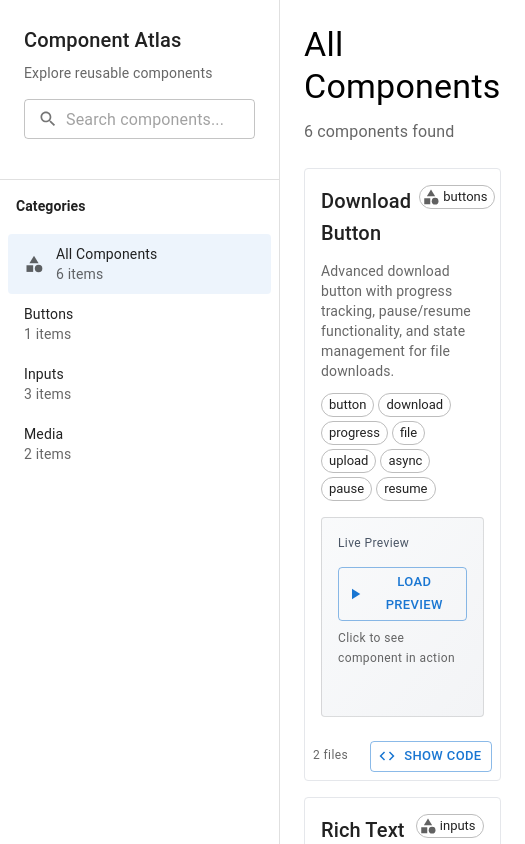
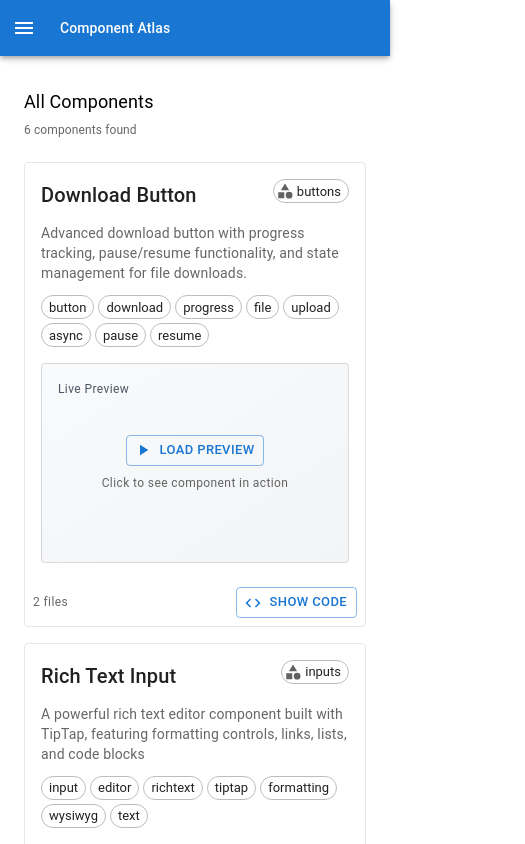
Before and after one commit to NewStreetDev/component-atlas, a Next.js app: page /catalog in a window 390 px wide. Shown: the top 844 px of the page, 525 px wide, since content can reach past the window. Built offline with nearby package versions, Linux system fonts and the light colour scheme; what @bprogress/next, @mui/material-nextjs would draw is missing.

Commit message:
feat: enhance ComponentCatalog with SidebarDrawer and CatalogSkeleton for improved loading experience and mobile responsiveness

```diff
--- a/src/app/catalog/page.tsx
+++ b/src/app/catalog/page.tsx
@@ -1,32 +1,28 @@
 "use client";
 
-import React from "react";
+import React, { useState } from "react";
 import {
   Container,
   Typography,
   Box,
-  CircularProgress,
   Alert,
-  Drawer,
-  List,
-  ListItem,
-  ListItemButton,
-  ListItemText,
-  TextField,
-  InputAdornment,
+  useTheme,
+  useMediaQuery,
 } from "@mui/material";
-import {
-  Search as SearchIcon,
-  Category as CategoryIcon,
-} from "@mui/icons-material";
 import ComponentCard from "@/shared/components/ComponentCard";
 import CodeViewer from "@/shared/components/CodeViewer";
 import EmptyState from "@/shared/components/catalog/EmptyState";
+import SidebarDrawer from "@/shared/components/catalog/SidebarDrawer";
+import CatalogSkeleton from "@/shared/components/catalog/CatalogSkeleton";
 import { useComponentsData } from "@/shared/hooks/useComponentsData";
 import { useComponentFilters } from "@/shared/hooks/useComponentFilters";
 import { useCodeViewer } from "@/shared/hooks/useCodeViewer";
 
 export default function ComponentCatalog() {
+  const theme = useTheme();
+  const isMobile = useMediaQuery(theme.breakpoints.down('md'));
+  const [mobileOpen, setMobileOpen] = useState(false);
+
   const { components, loading, error } = useComponentsData();
   const {
     searchTerm,
@@ -47,14 +43,12 @@ export default function ComponentCatalog() {
     handleCloseCodeViewer,
   } = useCodeViewer();
 
+  const handleDrawerToggle = () => {
+    setMobileOpen(!mobileOpen);
+  };
+
   if (loading) {
-    return (
-      <Container maxWidth="lg" className="py-8">
-        <Box className="flex items-center justify-center h-64">
-          <CircularProgress />
-        </Box>
-      </Container>
-    );
+    return <CatalogSkeleton />;
   }
 
   if (error) {
@@ -65,107 +59,48 @@ export default function ComponentCatalog() {
     );
   }
 
-  const drawerWidth = 280;
 
   return (
     <Box sx={{ display: "flex", minHeight: "100vh" }}>
-      {/* Sidebar */}
-      <Drawer
-        variant="permanent"
+      <SidebarDrawer
+        components={components}
+        searchTerm={searchTerm}
+        setSearchTerm={setSearchTerm}
+        selectedCategory={selectedCategory}
+        setSelectedCategory={setSelectedCategory}
+        availableCategories={availableCategories}
+        mobileOpen={mobileOpen}
+        handleDrawerToggle={handleDrawerToggle}
+      />
+
+      {/* Main Content */}
+      <Box
+        component="main"
         sx={{
-          width: drawerWidth,
-          flexShrink: 0,
-          "& .MuiDrawer-paper": {
-            width: drawerWidth,
-            boxSizing: "border-box",
-            position: "relative",
-          },
+          flexGrow: 1,
+          paddingBottom: 6,
+          marginTop: isMobile ? '64px' : 0, // Account for AppBar height on mobile
         }}
       >
-        <Box sx={{ p: 3, borderBottom: "1px solid", borderColor: "divider" }}>
-          <Typography variant="h6" component="h1" gutterBottom>
-            Component Atlas
-          </Typography>
-          <Typography variant="body2" color="text.secondary" sx={{ mb: 2 }}>
-            Explore reusable components
-          </Typography>
-
-          {/* Search */}
-          <TextField
-            fullWidth
-            size="small"
-            placeholder="Search components..."
-            value={searchTerm}
-            onChange={(e) => setSearchTerm(e.target.value)}
-            InputProps={{
-              startAdornment: (
-                <InputAdornment position="start">
-                  <SearchIcon fontSize="small" />
-                </InputAdornment>
-              ),
-            }}
-            sx={{ mb: 2 }}
-          />
-        </Box>
-
-        {/* Categories */}
-        <Box sx={{ overflow: "auto" }}>
-          <Typography variant="subtitle2" sx={{ p: 2, pb: 1, fontWeight: 600 }}>
-            Categories
-          </Typography>
-          <List dense>
-            <ListItem disablePadding>
-              <ListItemButton
-                selected={selectedCategory === "all"}
-                onClick={() => setSelectedCategory("all")}
-                sx={{ mx: 1, borderRadius: 1 }}
-              >
-                <CategoryIcon fontSize="small" sx={{ mr: 1.5, opacity: 0.7 }} />
-                <ListItemText
-                  primary="All Components"
-                  secondary={`${components.length} items`}
-                />
-              </ListItemButton>
-            </ListItem>
-            {availableCategories.map((category) => {
-              const categoryCount = components.filter(
-                (comp) =>
-                  comp.manifest.category.toLowerCase() ===
-                  category.toLowerCase()
-              ).length;
-              return (
-                <ListItem key={category} disablePadding>
-                  <ListItemButton
-                    selected={selectedCategory === category}
-                    onClick={() => setSelectedCategory(category)}
-                    sx={{ mx: 1, borderRadius: 1 }}
-                  >
-                    <ListItemText
-                      primary={
-                        category.charAt(0).toUpperCase() + category.slice(1)
-                      }
-                      secondary={`${categoryCount} items`}
-                    />
-                  </ListItemButton>
-                </ListItem>
-              );
-            })}
-          </List>
-        </Box>
-      </Drawer>
-
-      {/* Main Content */}
-      <Box component="main" sx={{ flexGrow: 1, paddingBottom: 6 }}>
         <Container maxWidth={false} sx={{ p: 3, height: "100%" }}>
           {/* Header */}
           <Box sx={{ mb: 3 }}>
-            <Typography variant="h4" component="h1" gutterBottom>
+            <Typography
+              variant="h4"
+              component="h1"
+              gutterBottom
+              className="text-lg! sm:text-xl! md:text-2xl! lg:text-3xl!"
+            >
               {selectedCategory === "all"
                 ? "All Components"
                 : selectedCategory.charAt(0).toUpperCase() +
                   selectedCategory.slice(1)}
             </Typography>
-            <Typography variant="body1" color="text.secondary">
+            <Typography
+              variant="body1"
+              color="text.secondary"
+              className="text-xs! sm:text-sm! md:text-base!"
+            >
               {filteredComponents.length} component
               {filteredComponents.length !== 1 ? "s" : ""} found
             </Typography>
@@ -178,7 +113,7 @@ export default function ComponentCatalog() {
               onClearFilters={clearAllFilters}
             />
           ) : (
-            <div className="grid grid-cols-1 gap-4">
+            <div className="grid! grid-cols-1! gap-4!">
               {filteredComponents.map((component) => (
                 <ComponentCard
                   key={component.id}
--- a/src/app/page.tsx
+++ b/src/app/page.tsx
@@ -1,28 +1,28 @@
 import Link from "next/link";
 import { Button, Container, Typography, Box, Paper } from "@mui/material";
-import { Code as CodeIcon, ViewModule as ViewModuleIcon } from "@mui/icons-material";
+import { Code as CodeIcon, Description, ViewModule as ViewModuleIcon } from "@mui/icons-material";
 
 export default function Home() {
   return (
     <Container maxWidth="lg" className="py-16">
-      <Box className="text-center">
-        <Typography variant="h1" component="h1" className="mb-4 font-bold">
+      <Box className="text-center!">
+        <Typography variant="h1" component="h1" className="mb-4! font-semibold! text-4xl! sm:text-6xl! md:text-7xl! lg:text-8xl!">
           Component Atlas
         </Typography>
-        <Typography variant="h2" component="h2" className="mb-8 text-gray-600">
+        <Typography variant="h2" component="h2" className="mb-8! text-gray-600! text-xl! sm:text-2xl! md:text-3xl! lg:text-4xl!">
           Discover, explore, and understand our UI component library
         </Typography>
 
-        <Paper className="p-8 mb-8 bg-gradient-to-br from-blue-50 to-indigo-50 dark:from-blue-900/20 dark:to-indigo-900/20">
-          <Typography variant="h6" component="div" className="mb-4">
+        <Paper className="p-8! mb-8! bg-gradient-to-br! from-blue-50! to-indigo-50!">
+          <Typography variant="h6" component="div" className="mb-4! text-sm! sm:text-base! md:text-lg!">
             Browse our comprehensive collection of reusable components
           </Typography>
-          <Typography variant="body1" className="mb-6 text-gray-700 dark:text-gray-300">
+          <Typography variant="body1" className="mb-6! text-gray-700! text-xs! sm:text-sm! md:text-base!">
             Each component comes with live previews, complete source code, documentation,
             and practical examples to help you integrate them into your projects.
           </Typography>
 
-          <Box className="flex gap-4 justify-center flex-col sm:flex-row">
+          <Box className="flex! gap-4! justify-center! flex-col! sm:flex-row!">
             <Button
               component={Link}
               href="/catalog"
@@ -67,7 +67,7 @@ export default function Home() {
           </Paper>
 
           <Paper className="p-6 text-center">
-            <Typography className="text-purple-600 mb-4 text-5xl">📚</Typography>
+            <Description className="text-blue-600 mb-4" sx={{ fontSize: 48 }} />
             <Typography variant="h6" className="mb-2">
               Documentation
             </Typography>
```
